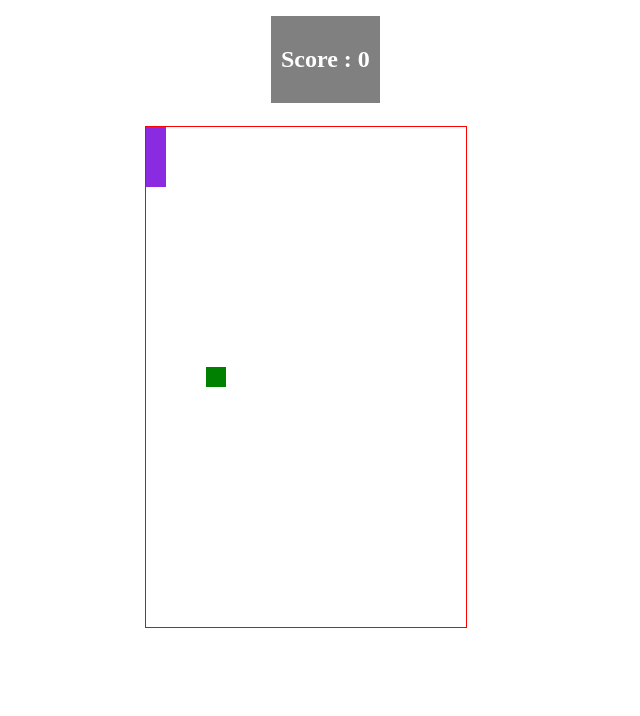
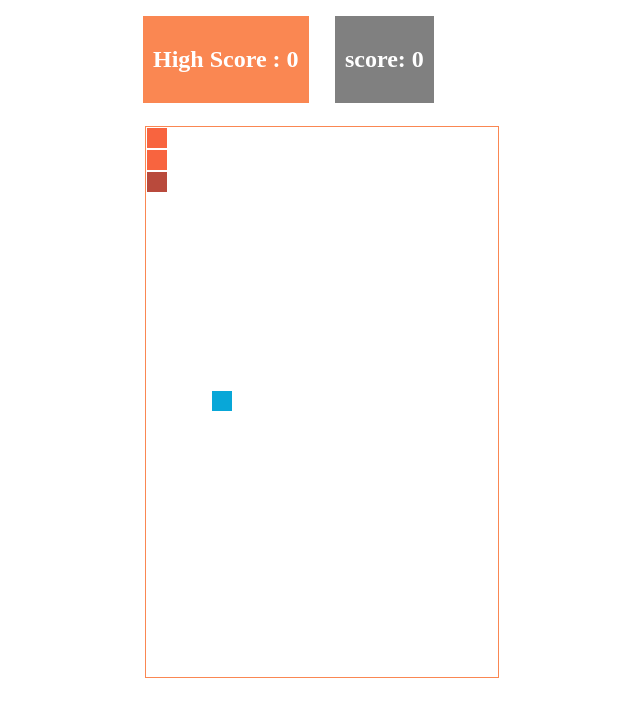
Before and after one commit to 99darshan/SnakeGame, a plain HTML site: page game.html in a window 1280 px wide. Shown: the whole page, without its empty margins (369-1009 px from the left). Drawn offline with Linux system fonts and the light colour scheme.

Commit message:
added high score, added feature to restart the game without refreshing the page

```diff
--- a/game.html
+++ b/game.html
@@ -10,6 +10,11 @@
         <div id ="score">
                 <h2> Score : 0 </h2>
         </div>
+
+        <div id ="high-score">
+            <h2> High Score : 0 </h2>
+        </div>
+
         <div id = "game-board">
 
             <div class = "snake-body">
--- a/play.js
+++ b/play.js
@@ -2,7 +2,7 @@
 // const snake = document.getElementById('snake');
 // snake is made up of three snake divs initially, let's call them snakeBody
 // snake[0] is the head of our snake
-const snake = document.getElementsByClassName('snake-body'); // returns a collection of div's with class snake
+var snake = document.getElementsByClassName('snake-body'); // returns a collection of div's with class snake
 const fruit = document.getElementById('fruit');
 // const boardWidth = document.getElementById('game-board').offsetWidth;
 // const boardHeight = document.getElementById('game-board').offsetHeight;
@@ -17,7 +17,11 @@ const snakeMoveTimeInterval = 100;
 const boardWidth = document.getElementById('game-board').style.width = snakeBodyWidth * 16;
 const boardHeight = document.getElementById('game-board').style.height = snakeBodyHeight * 25;
 
+// save the direction in which the snake is currently moving
+var currentDir = "";
 
+var score = 0;
+var highScore = 0;
 
 //var snakeTopY = snake.offsetTop;
 // x and y coordinate of top left positioning of fruit
@@ -38,13 +42,43 @@ var allXYPosInGameBoard = [];
 var snakeXYPos = [];
 
 
+
 startGame();
 function startGame(){
+    // reset variables, resets the game to initial state everytime this function gets called on gameOver
+    snakeTopX = [];
+    snakeTopY = [];
+    allXYPosInGameBoard = [];
+    snakeXYPos = [];
+    currentDir = "";
+    score = 0;
+
+    // show/hide elements as required when restaring game after gameOver
+    document.getElementById("score").innerHTML = "<h2> score: " + score + "</h2>";
+
+    for(var i=0; i < snake.length; i++){
+        snake[i].style.visibility = "visible";
+    }
+    fruit.style.visibility = "visible";
+
+    document.getElementById('gameOver').style.display = 'none';
+
+
+    // remove additional snake body div, that were added in previous game
+    var childSnakeBodyDiv = document.getElementById('game-board')
+    while(snake.length > 3){
+        childSnakeBodyDiv.removeChild(snake[snake.length - 1]);
+    }
+
+    //snake = document.getElementsByClassName('snake-body');
     //set position for each initial snake bodies in our snake
     for(var i = 0; i < snake.length; i++){
         snake[i].style.top = snakeBodyHeight * (snake.length - i -1);
         snake[i].style.left = 0;
     }
+
+    snake[0].style.background = "#B94A3C";
+
 
     // push the assigned position to the snakeTopX and snakeTopY array
     // push current all XY position of snake bodies to 2D snakeXYPos array as well
@@ -81,7 +115,7 @@ function randomizeFruitPos(){
         // snakeXYPos.push([snake[i].offsetLeft, snake[i].offsetTop]);
         snakeXYPos[i] = [snake[i].offsetLeft, snake[i].offsetTop];
     }
-    console.log("snakeXy" + snakeXYPos);
+    //console.log("snakeXy" + snakeXYPos);
 
     // determine possible new position for fruit
     // for all [x,y] positions in the gameBoard, only those [x,y] values not in snakeXYPos
@@ -298,7 +332,6 @@ function move(dir){
 //document.addEventListener("keyup", function(e){}) add event listener for keyup event
 
 // or element.onkeyDown = event handling code
-var currentDir; // save the direction in which the snake is currently moving
 document.onkeydown =function(e){
     //console.log("event triggered");
     //console.log(e.key);
@@ -404,21 +437,29 @@ function gameOver(){
     }
     fruit.style.visibility = "hidden";
 
+    // check highScore
+    if(score >= highScore){
+        highScore = score;
+        document.getElementById("high-score").innerHTML = "<h2> High Score: " + highScore + "</h2>";
+    }
+
     // replay on enter
     document.addEventListener('keyup', function(e){
-        if(e.key === "Enter") location.reload();
+        //if(e.key === "Enter") location.reload();
+        if(e.key == "Enter") startGame();
     });
 
     // gameOver button Click listener
     // replay on click
     document.getElementById('gameOver').addEventListener("click", function(){
-        location.reload(); // reload page when play again button is clicked
+        //location.reload(); // reload page when play again button is clicked
+        startGame();
     });
 }
 
 
 // count and update score
-var score = 0;
+
 function updateScore(){
     score++;
     document.getElementById("score").innerHTML = "<h2> score: " + score + "</h2>";
--- a/style.css
+++ b/style.css
@@ -1,5 +1,8 @@
 #game-board {
-    border: 1px solid red;
+    border: 1px solid #FA8752;
+    /* border: 1px solid #B94A3C; */
+
+
     /* height: 540px;
     width: 320px; */
     position: relative;
@@ -10,7 +13,8 @@
 .snake-body {
     height: 20px;
     width: 20px;
-    background: blueviolet;
+    border: 1px solid white;
+    background: #F8643F;
     position: absolute;
         /* top: 0px;
     left: 0px; */
@@ -19,7 +23,7 @@
 #fruit {
     height: 20px;
     width: 20px;
-    background: green;
+    background: #08A7D8;
     position: absolute;
     top: 10px;
     left: 10px;
@@ -29,27 +33,40 @@
     display: none;
     top: 40%;
     height: 60px;
-    width: 320px;
+    width: 100%;
     background: gray;
     position: absolute;
 }
 
 #gameOver > h4{
     text-align: center;
-    color: yellow;
+    color: white;
 }
 
 #score {
     background: gray;
     color: white;
-    left: 50%;
+    left: 55%;
     position: absolute;
     display: inline-block;
     top: 2%;
-
 }
 
 #score > h2 {
     padding: 10px;
     text-align: center;
 }
+
+#high-score {
+    background: #FA8752;
+    color: white;
+    top: 2%;
+    left: 40%;
+    position: absolute;
+    display: inline-block;
+}
+
+#high-score > h2 {
+    padding: 10px;
+    text-align: center;
+}
```
Also changed, not shown: 1 other file.
